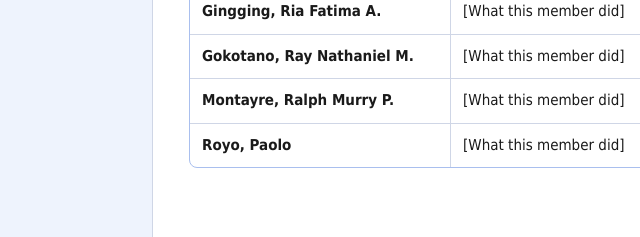
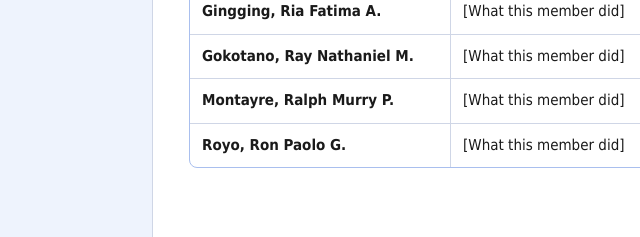
Before and after one commit to nathgokotano-bit/ITC-project-Group-G, a plain HTML site: page index.html in a window 1280 px wide. Shown: the part 1140-1377 px from the top of the page, 148-788 px from the left. Drawn offline with Linux system fonts and the light colour scheme.

Commit message:
Update website

```diff
--- a/index.html
+++ b/index.html
@@ -202,7 +202,7 @@
                     <tr><td>Gingging, Ria Fatima A.</td><td>[What this member did]</td></tr>
                     <tr><td>Gokotano, Ray Nathaniel M.</td><td>[What this member did]</td></tr>
                     <tr><td>Montayre, Ralph Murry P.</td><td>[What this member did]</td></tr>
-                    <tr><td>Royo, Paolo</td><td>[What this member did]</td></tr>
+                    <tr><td>Royo, Ron Paolo G.</td><td>[What this member did]</td></tr>
                 </tbody>
             </table>
 
```
